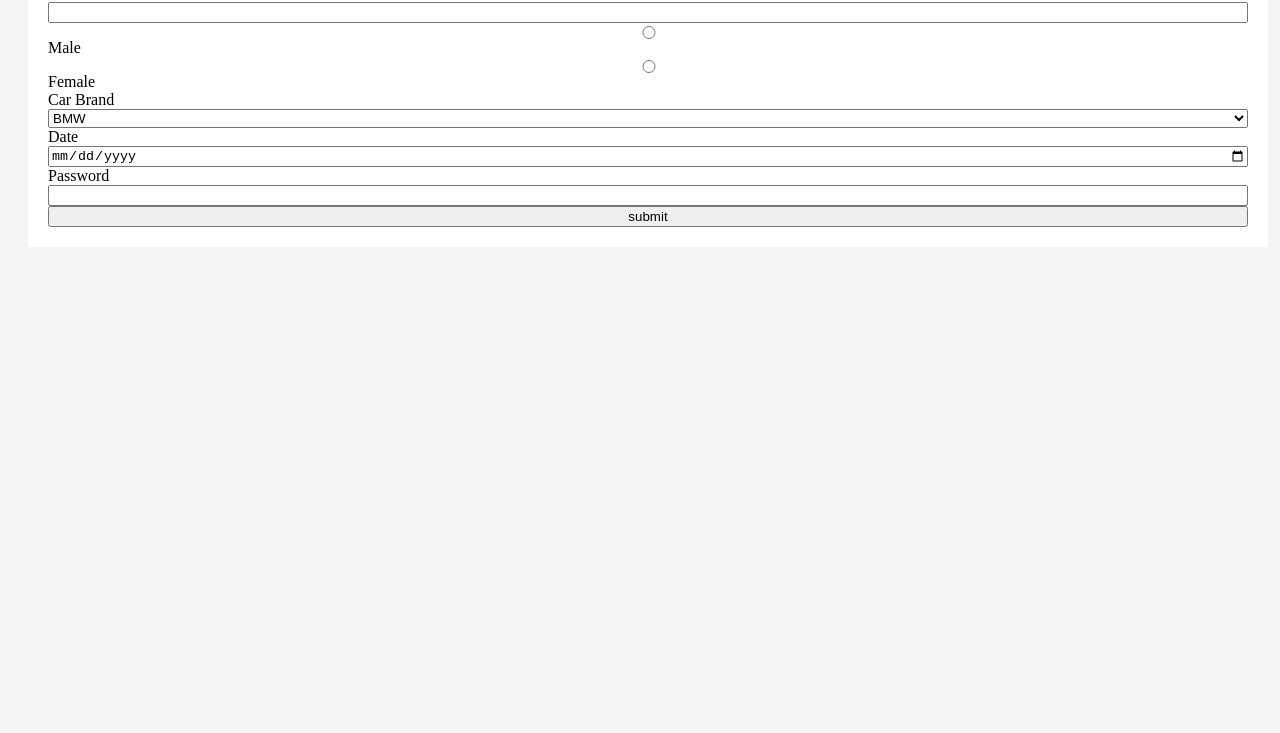
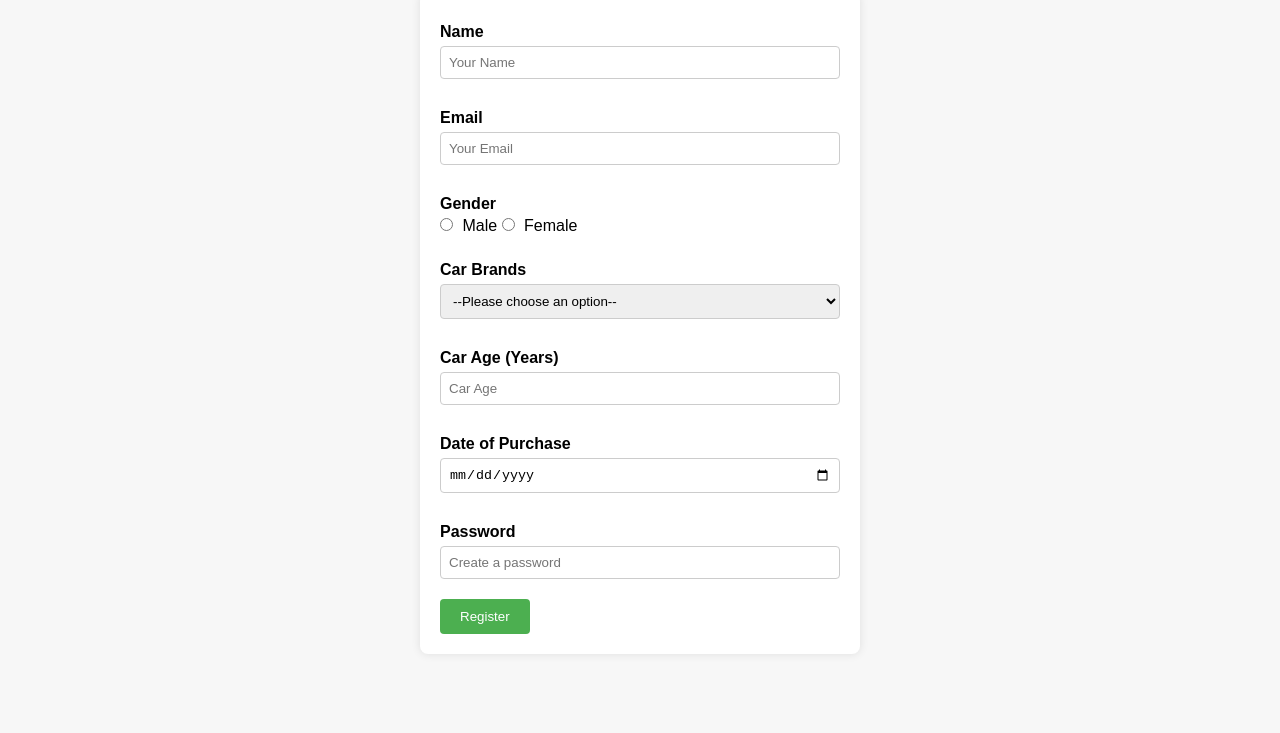
Before and after one commit to acciojob/car-insurance-form-satyamjha09, a website: page main.html in a window 1280 px wide. Shown: the part 95-828 px from the top of the page. After the commit the page ends 800 px from the top, so only its background shows below. Drawn offline with Linux system fonts and the light colour scheme.

Commit message:
created a submission

```diff
--- a/main.html
+++ b/main.html
@@ -1,53 +1,53 @@
 <!DOCTYPE html>
-
-<html>
-
+<html lang="en">
 <head>
-	<link rel="stylesheet" href="styles.css">
+    <meta charset="UTF-8">
+    <meta name="viewport" content="width=device-width, initial-scale=1.0">
+    <title>Car Insurance Registration Form</title>
+    <link rel="stylesheet" href="styles.css">
 </head>
-
 <body>
 
-	<form action="/submit" method="" >
+    <h2>Car Insurance Registration Form</h2>
 
-		<label for="name"> Name </label>
-	<input type="text" id="name" required />
+    <form action="/submit-insurance" method="POST">
+        <!-- Name -->
+        <label for="name">Name</label>
+        <input type="text" id="name" name="name" placeholder="Your Name" required>
 
-	<!-- Email   -->
-	<label for="email"> Email  </label>
-	<input type="email" id="email" required />
+        <!-- Email -->
+        <label for="email">Email</label>
+        <input type="email" id="email" name="email" placeholder="Your Email" required>
 
-	<!-- Gender  -->
+        <!-- Gender -->
+        <label>Gender</label>
+        <input type="radio" id="gender_m" name="gender" value="male" required> Male
+        <input type="radio" id="gender_f" name="gender" value="female" required> Female
 
-	<input type="radio" name="gender" required /> Male
-	<input type="radio" name="gender" required /> Female
-    <!-- card -->
-    <label for="cars"> Car Brand </label>
-	<select id="cars" name="cars" required >
-		<option value="BMW"> BMW </option>
-		<option value="Audi"> Audi </option>
-		<option value="Mercedez"> Mercedez </option>
-	</select>
+        <!-- Car Brands -->
+        <label for="cars">Car Brands</label>
+        <select id="cars" name="cars">
+            <option value="">--Please choose an option--</option>
+            <option value="bmw">BMW</option>
+            <option value="audi">Audi</option>
+            <option value="mercedes">Mercedes</option>
+        </select>
 
-		<!-- Date -->
-	<label for="dop"> Date </label>
-	<input  type="date" id="dop"  required />
+        <!-- Car Age -->
+        <label for="carage">Car Age (Years)</label>
+        <input type="number" id="carage" name="carage" placeholder="Car Age" required>
 
-	<!-- Password  -->
+        <!-- Date of Purchase -->
+        <label for="dop">Date of Purchase</label>
+        <input type="date" id="dop" name="dop" required>
 
-	<label for="password"> Password </label>
-	<input  type="password" id="password" />
+        <!-- Password -->
+        <label for="password">Password</label>
+        <input type="password" id="password" name="password" placeholder="Create a password" required>
 
-	<!-- Submit  -->
-	<input type="submit" value="submit" />
-
-	</form>
-
-
-
-    <script type="text/javascript" src="./script.js">
-</script>
+        <!-- Submit Button -->
+        <button type="submit">Register</button>
+    </form>
 
 </body>
-
 </html>
--- a/styles.css
+++ b/styles.css
@@ -1,17 +1,54 @@
+/* General form styling */
 body {
-	width: 100vw;
-	height: 100vh;
-	background: #f4f4f4;
-	overflow: hidden;
+    font-family: Arial, sans-serif;
+    background-color: #f7f7f7;
+    margin: 0;
+    padding: 20px;
+}
+
+h2 {
+    text-align: center;
+    color: #333;
 }
 
 form {
-	display: flex;
-	flex-direction: column;
-	justify-content: center;
-	align-content: center;
-	background: white;
-	padding: 20px;
-	margin: 20px;
+    max-width: 400px;
+    margin: 0 auto;
+    background: white;
+    padding: 20px;
+    border-radius: 8px;
+    box-shadow: 0px 0px 10px rgba(0, 0, 0, 0.1);
+}
 
+label {
+    font-weight: bold;
+    display: block;
+    margin-top: 10px;
 }
+
+input, select {
+    width: 100%;
+    padding: 8px;
+    margin: 5px 0 20px 0;
+    border: 1px solid #ccc;
+    border-radius: 4px;
+    box-sizing: border-box;
+}
+
+button {
+    background-color: #4CAF50;
+    color: white;
+    padding: 10px 20px;
+    border: none;
+    border-radius: 4px;
+    cursor: pointer;
+}
+
+button:hover {
+    background-color: #45a049;
+}
+
+input[type="radio"] {
+    width: auto;
+    margin-right: 5px;
+}
```
